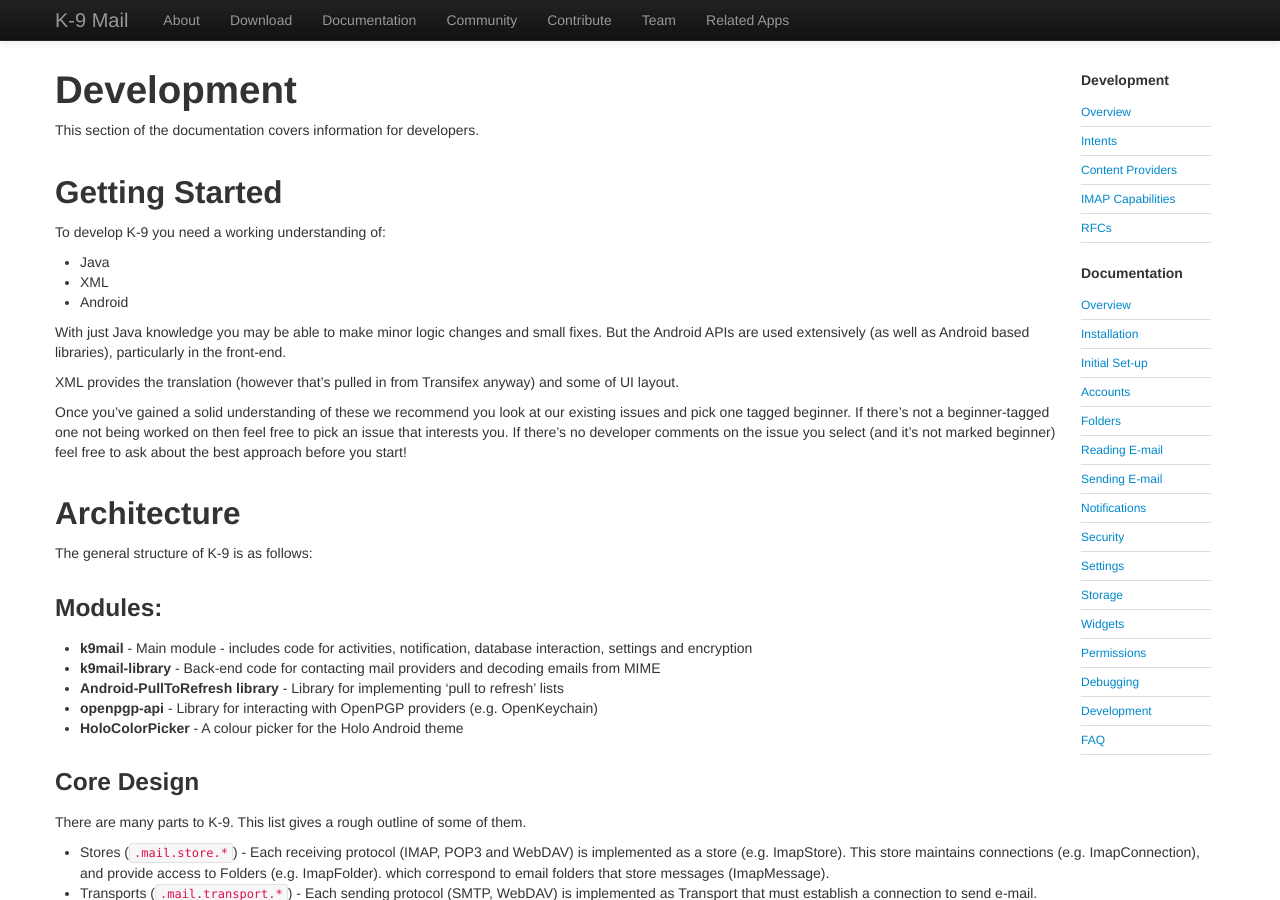
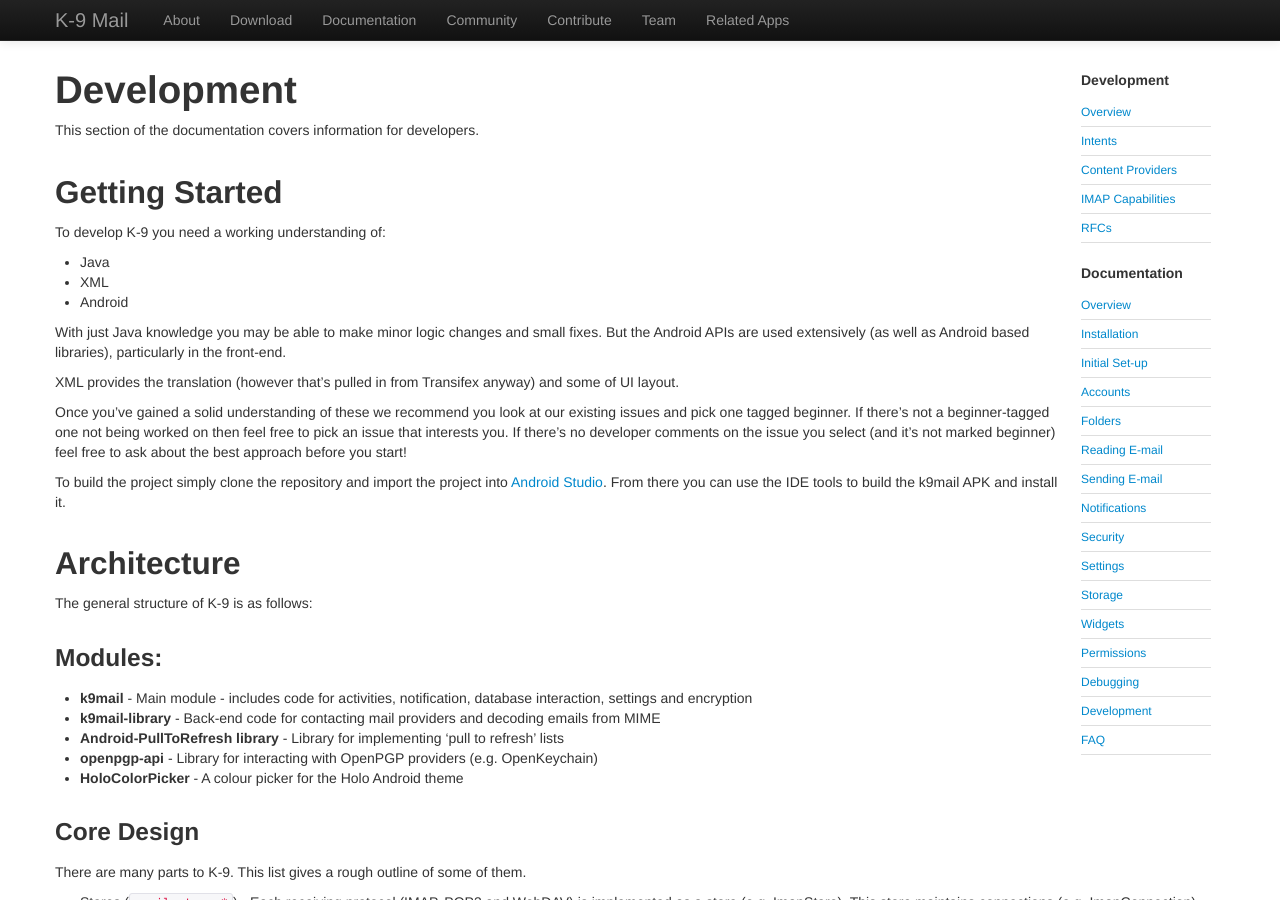
Before and after one commit to k9mail/k9mail.app, a Jekyll site: the page built from documentation/development.md, in a window 1280 px wide and 900 px high. Built offline with Jekyll 4.4.1, drawn with Linux system fonts in a browser that asks for light colours; nearby versions of some CDN libraries.

Commit message:
More notes on getting started

```diff
--- a/documentation/development.md
+++ b/documentation/development.md
@@ -25,6 +25,8 @@ With just Java knowledge you may be able to make minor logic changes and small f
 XML provides the translation (however that’s pulled in from Transifex anyway) and some of UI layout.
 
 Once you’ve gained a solid understanding of these we recommend you look at our existing issues and pick one tagged beginner. If there’s not a beginner-tagged one not being worked on then feel free to pick an issue that interests you. If there’s no developer comments on the issue you select (and it’s not marked beginner) feel free to ask about the best approach before you start!
+
+To build the project simply clone the repository and import the project into [Android Studio](https://developer.android.com/studio/index.html). From there you can use the IDE tools to build the k9mail APK and install it.
 
 ## Architecture
 
```
